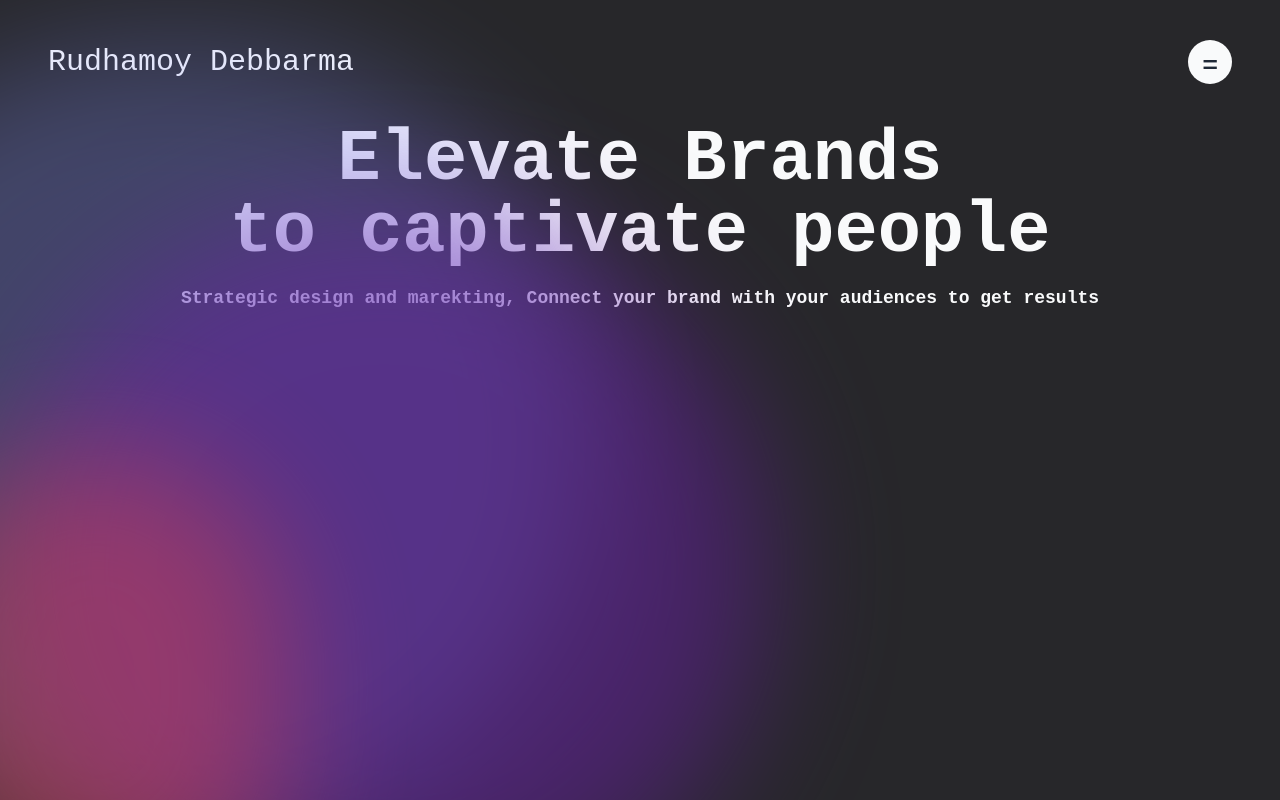
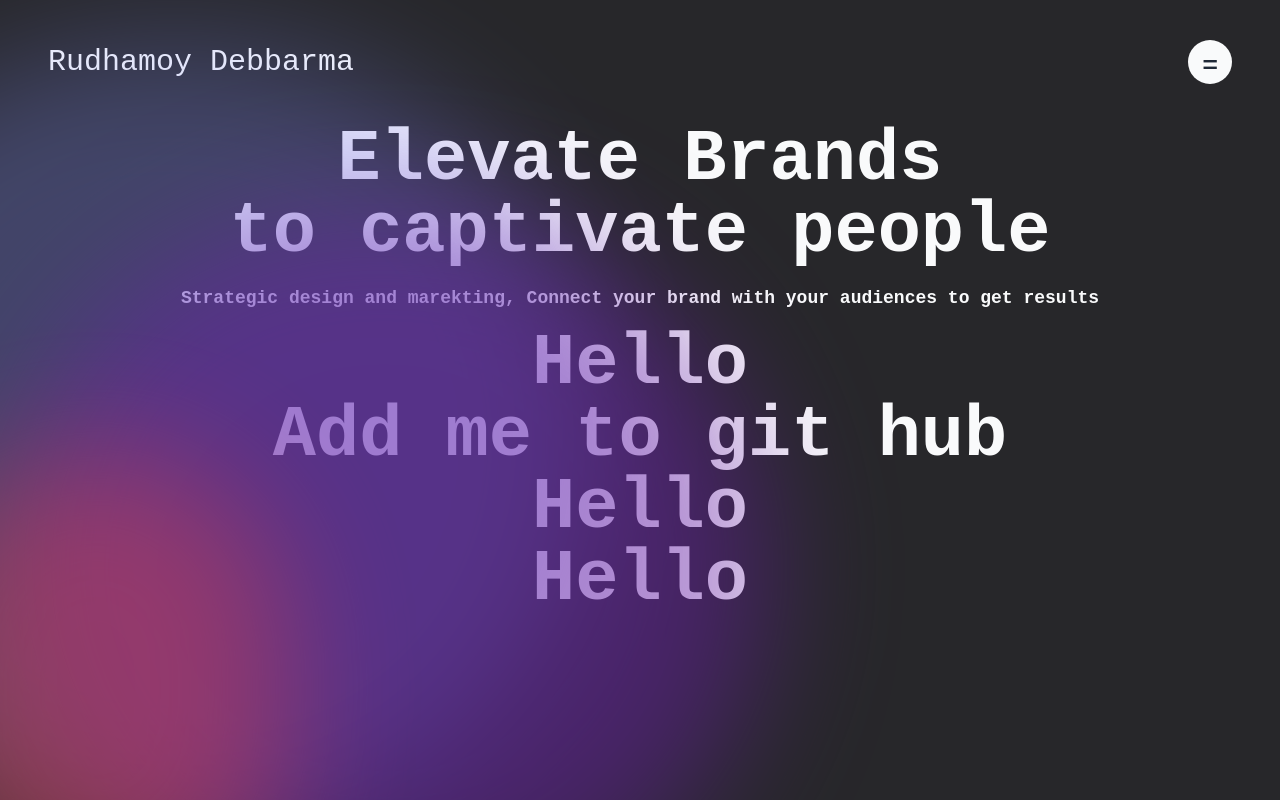
Before and after one commit to rudhamoy/portfolio, a Next.js app: page / in a window 1280 px wide. Built offline with nearby package versions, Linux system fonts and the light colour scheme.

Commit message:
second commit

```diff
--- a/components/home/index.js
+++ b/components/home/index.js
@@ -17,6 +17,10 @@ const Home = () => {
                     <p className="">Elevate Brands </p>
                     <p>to captivate people</p>
                     <p className="text-lg py-4">Strategic design and marekting, Connect your brand with your audiences to get results</p>
+                    <p>Hello</p>
+                    <p>Add me to git hub </p>
+                    <p>Hello</p>
+                    <p>Hello</p>
                     </div>
                 </div>
             </div>
```
